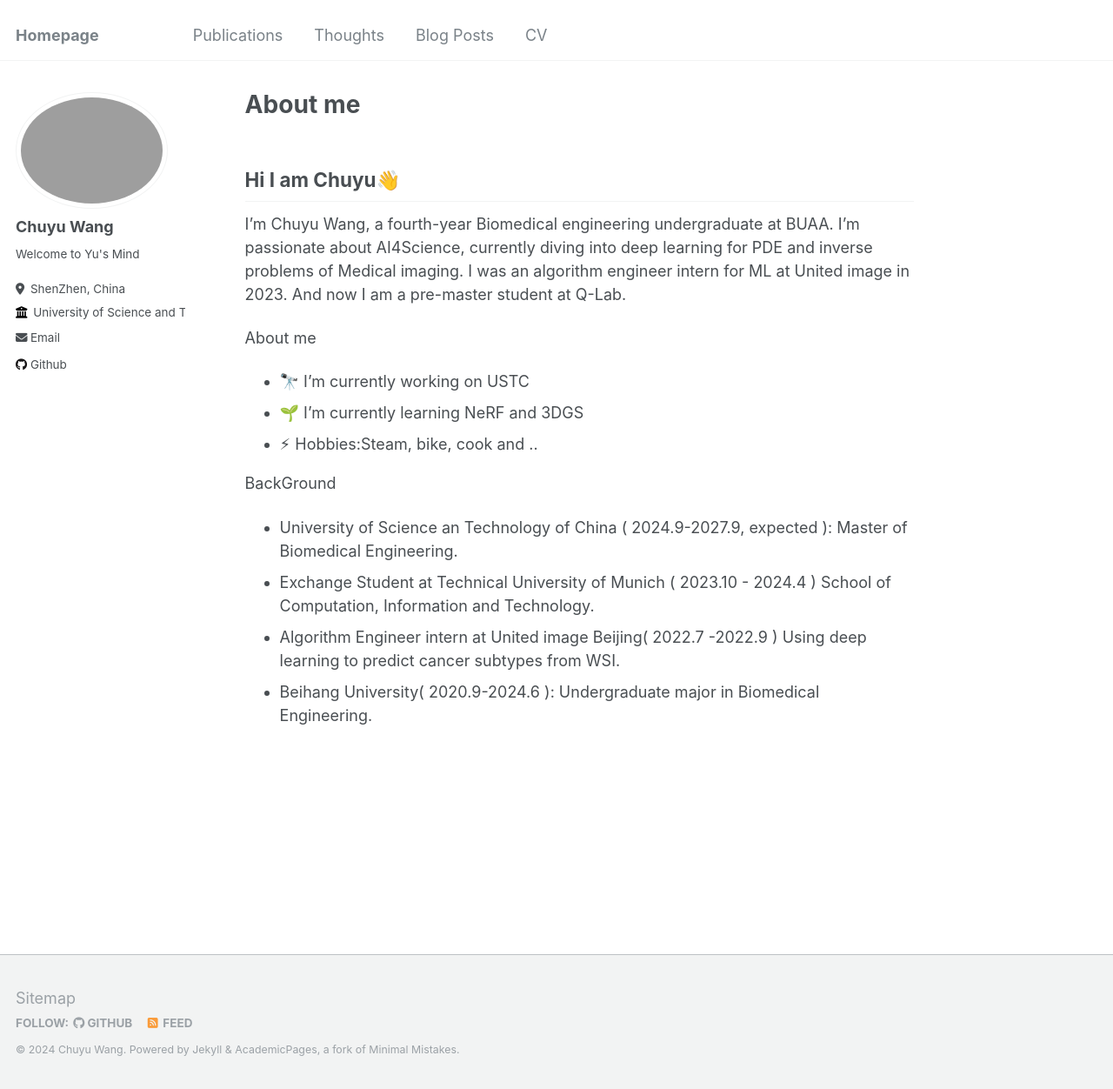
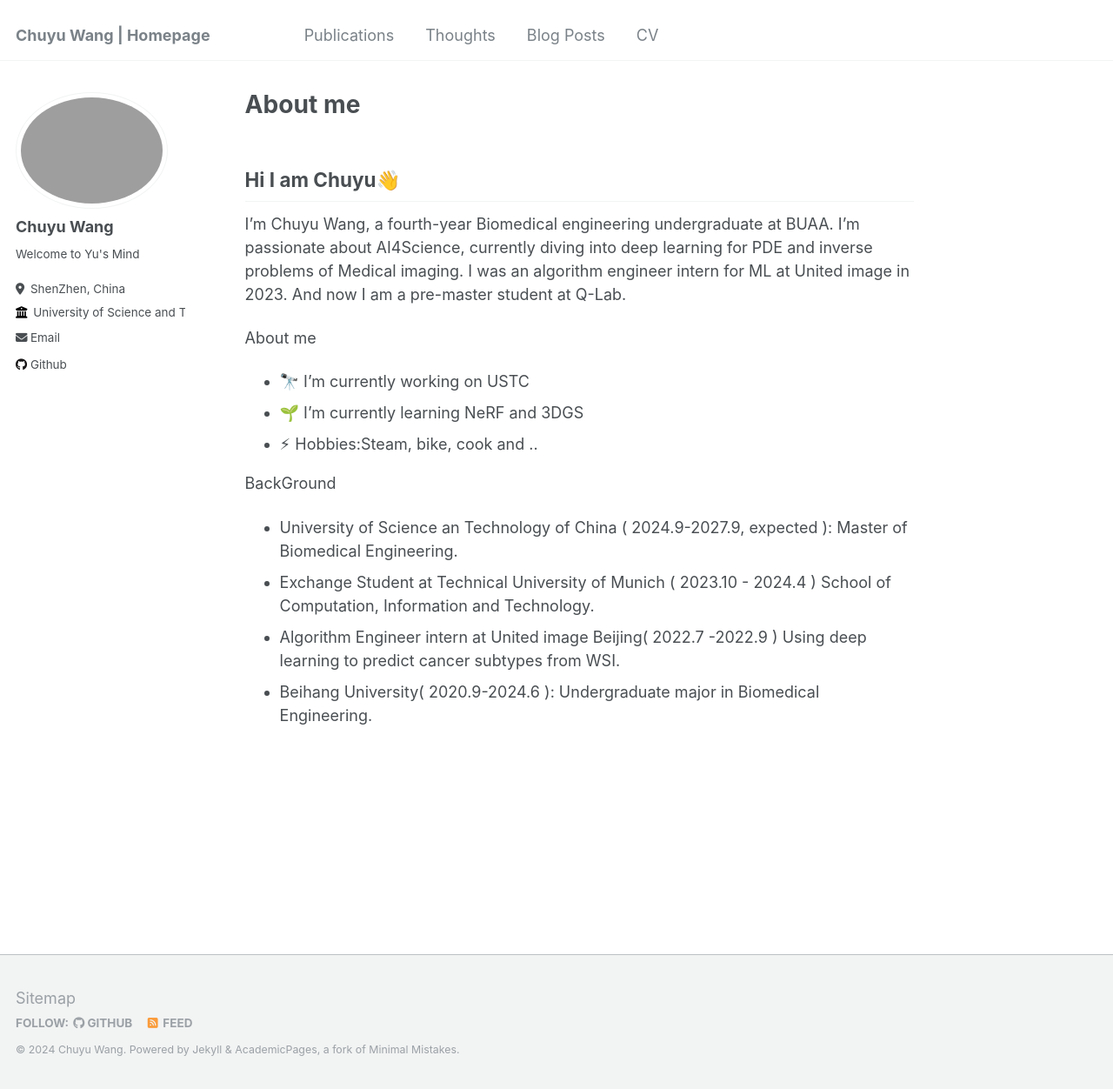
Before and after one commit to ChuyuWang949/ChuyuWang.github.io, a Jekyll site: the page built from _pages/about.md, in a window 1280 px wide and 1252 px high. Shown: the whole window at 87% size. Built offline with Jekyll 4.4.1, drawn with Linux system fonts in a browser that asks for light colours.

Commit message:
Update _config.yml

```diff
--- a/_config.yml
+++ b/_config.yml
@@ -8,8 +8,8 @@
 
 # Basic Site Settings
 locale                   : "en-US"
-title                    : "Homepage              "
-title_separator          : "-"
+title                    : "Chuyu Wang | Homepage"
+title_separator          : "|"
 name                     : &name "Chuyu Wang"
 description              : &description "Here is Chuyu's personal website"
 url                      : https://chuyuwang949.github.io # the base hostname & protocol for your site e.g. "https://mmistakes.github.io"
```
